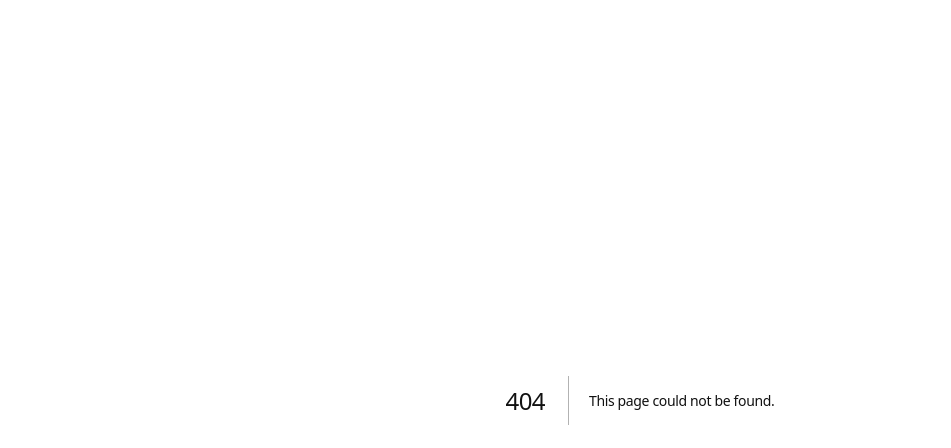
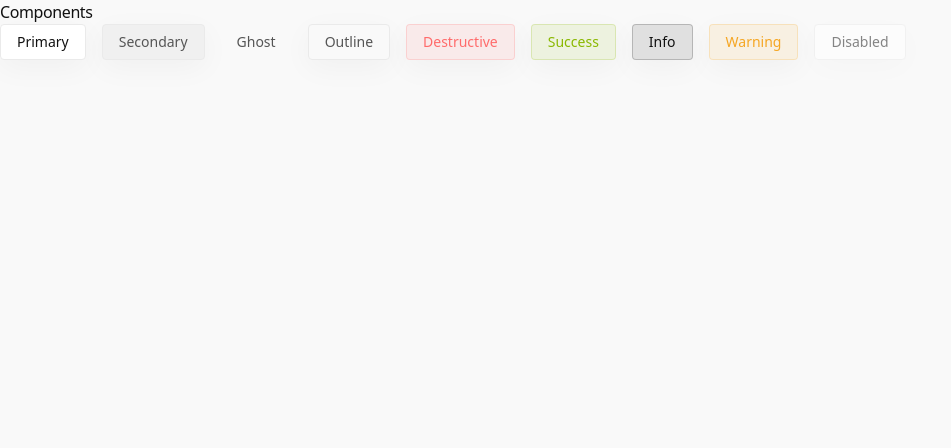
Before and after one commit to nurulid/basic-design-system, a Next.js app: page /components in a window 1280 px wide. Before the commit this address had no page. Shown: the top 448 px of the page, without its empty margins (0-951 px from the left). Built offline with nearby package versions, Linux system fonts and the light colour scheme.

Commit message:
add button component

```diff
--- /dev/null
+++ b/app/components/page.tsx
@@ -0,0 +1,22 @@
+import { Button } from "@/components/ui/Button";
+
+export default function ComponentsPage() {
+  return (
+    <>
+      <h1>Components</h1>
+      <div className="flex flex-wrap items-center gap-4">
+        <Button variant="primary">Primary</Button>
+        <Button variant="secondary">Secondary</Button>
+        <Button variant="ghost">Ghost</Button>
+        <Button variant="outline">Outline</Button>
+        <Button variant="destructive">Destructive</Button>
+        <Button variant="success">Success</Button>
+        <Button variant="info">Info</Button>
+        <Button variant="warning">Warning</Button>
+        <Button variant="primary" aria-disabled="true">
+          Disabled
+        </Button>
+      </div>
+    </>
+  );
+}
--- /dev/null
+++ b/components/ui/Button.tsx
@@ -0,0 +1,58 @@
+import * as React from "react";
+import { cva, type VariantProps } from "class-variance-authority";
+import { cn } from "@/lib/utils";
+
+const buttonVariants = cva(
+  "inline-flex items-center justify-center whitespace-nowrap rounded-[4px] text-sm font-sans transition-colors focus-visible:outline-none focus-visible:ring-1 focus-visible:ring-system-border disabled:pointer-events-none disabled:opacity-50 aria-disabled:pointer-events-none aria-disabled:opacity-50",
+  {
+    variants: {
+      variant: {
+        primary:
+          "bg-system-card text-system-heading border border-system-border hover:bg-system-soft shadow-[var(--shadow-diffuse)]",
+        secondary:
+          "bg-system-soft text-system-text hover:text-system-heading border border-system-border shadow-[var(--shadow-diffuse)]",
+        ghost:
+          "hover:bg-system-soft text-system-text hover:text-system-heading",
+        outline:
+          "border border-system-border bg-transparent hover:bg-system-soft text-system-text hover:text-system-heading shadow-[var(--shadow-diffuse)]",
+        destructive:
+          "bg-system-error/10 text-system-error border border-system-error/20 hover:bg-system-error/20 shadow-[var(--shadow-diffuse)]",
+        success:
+          "bg-system-success/10 text-system-success border border-system-success/20 hover:bg-system-success/20 shadow-[var(--shadow-diffuse)]",
+        info: "bg-system-info/10 text-system-info border border-system-info/20 hover:bg-system-info/20 shadow-[var(--shadow-diffuse)]",
+        warning:
+          "bg-system-warning/10 text-system-warning border border-system-warning/20 hover:bg-system-warning/20 shadow-[var(--shadow-diffuse)]",
+      },
+      size: {
+        default: "h-9 px-4 py-2",
+        sm: "h-8 px-3 text-xs",
+        lg: "h-10 px-8",
+        icon: "h-9 w-9",
+      },
+    },
+    defaultVariants: {
+      variant: "primary",
+      size: "default",
+    },
+  },
+);
+
+export interface ButtonProps
+  extends
+    React.ButtonHTMLAttributes<HTMLButtonElement>,
+    VariantProps<typeof buttonVariants> {}
+
+const Button = React.forwardRef<HTMLButtonElement, ButtonProps>(
+  ({ className, variant, size, ...props }, ref) => {
+    return (
+      <button
+        className={cn(buttonVariants({ variant, size, className }))}
+        ref={ref}
+        {...props}
+      />
+    );
+  },
+);
+Button.displayName = "Button";
+
+export { Button, buttonVariants };
```
